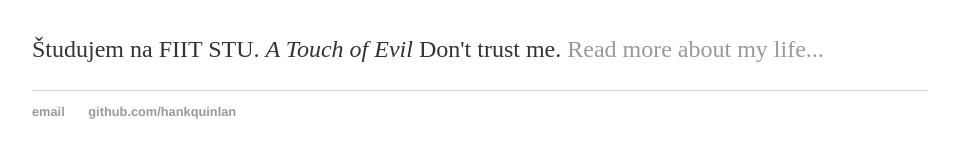
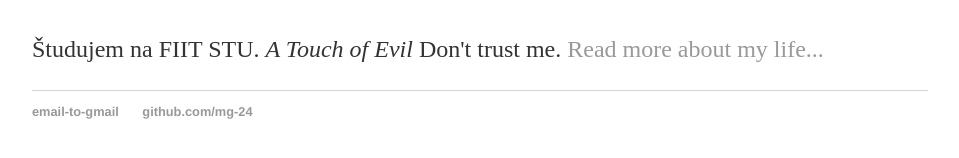
Before and after one commit to mg-24/mg-24.github.io, a Jekyll site: the page built from index.html, in a window 1280 px wide. Shown: the part 351-509 px from the top of the page, without its empty margins (160-1119 px from the left). Built offline with Jekyll 4.4.1, drawn with Linux system fonts in a browser that asks for light colours.

Commit message:
Update default.html

```diff
--- a/_layouts/default.html
+++ b/_layouts/default.html
@@ -25,8 +25,8 @@
 		</div><!-- /.container -->
 		<footer>
     		<ul>
-        		<li><a href="mailto:hankquinlanhub@gmail.com">email</a></li>
-        		<li><a href="https://github.com/hankquinlan">github.com/hankquinlan</a></li>
+        		<li><a href="mailto:astraltravel007@gmail.com">email-to-gmail</a></li>
+        		<li><a href="https://github.com/mg-24">github.com/mg-24</a></li>
 			</ul>
 		</footer>
 	</body>
```
